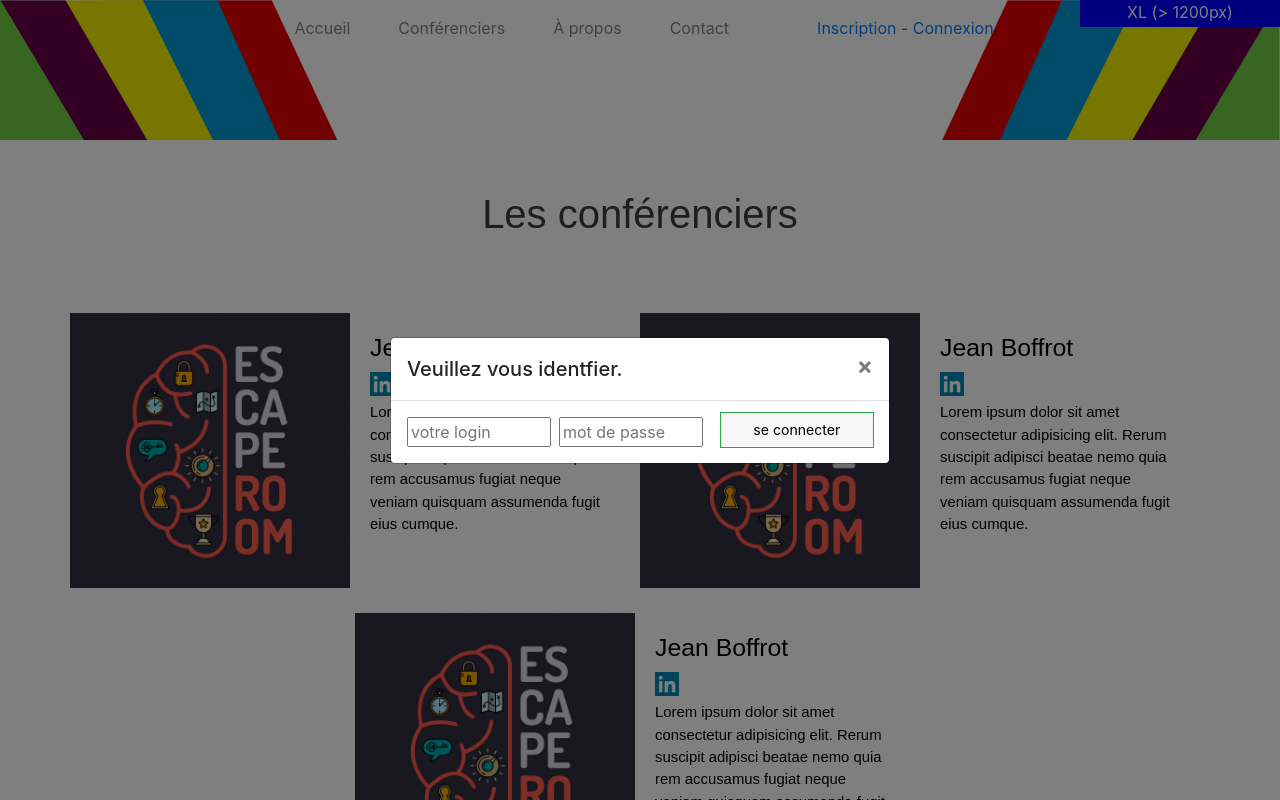
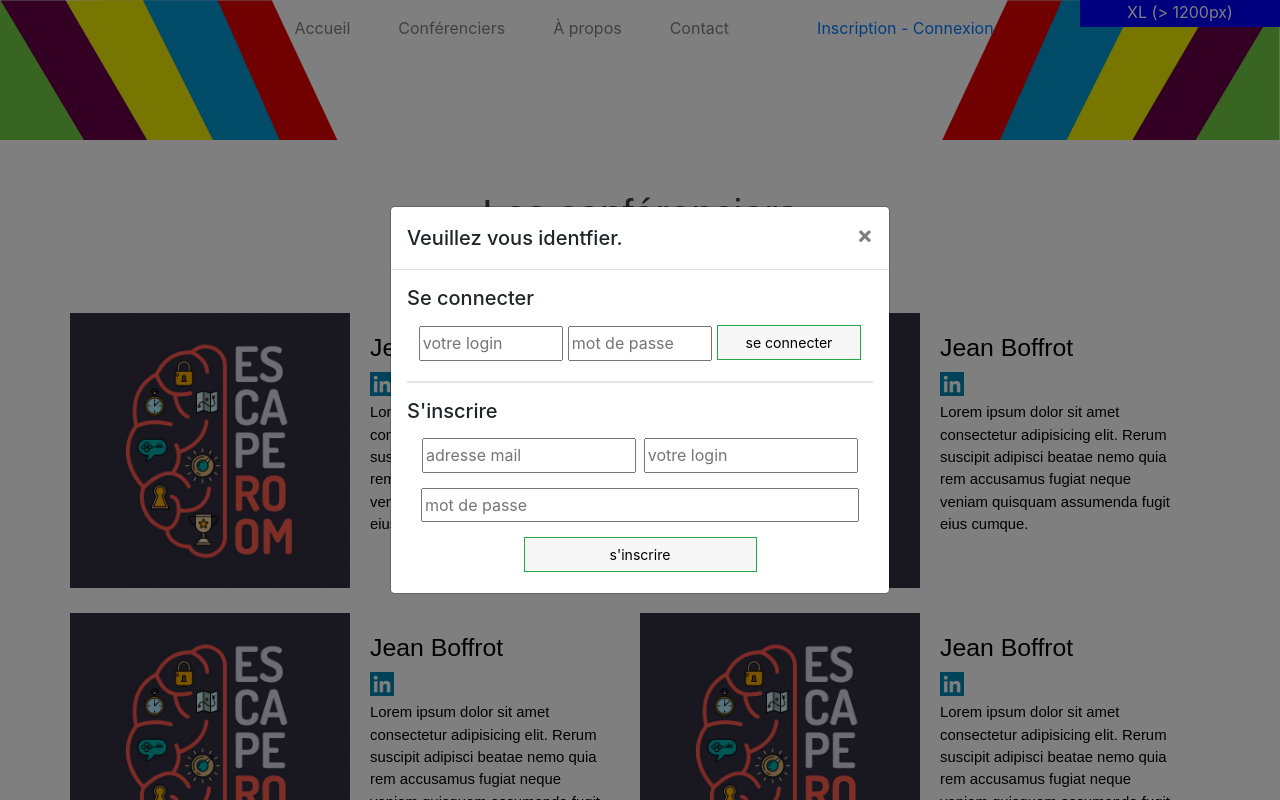
Before and after one commit to manumanmanman/JPOF, a PHP site: page /groupe-A/conferencier.php in a window 1280 px wide, after a click on "Inscription - Connexion". Run offline with PHP 8.4, Linux system fonts and the light colour scheme.

Commit message:
inscr et conn ok

```diff
--- a/groupe-A/conferencier.php
+++ b/groupe-A/conferencier.php
@@ -73,6 +73,30 @@
                 </div> <!--  conferencier fin -->
 
 
+
+
+                <div class="col-lg-6 conferencier">
+
+                    <div class="row conftout">
+
+                        <div class="conf-left col-6">
+                            <a href="detail-speaker.php"><img src="img/escape-room-escape-game-orleans.jpg" alt=""></a>
+
+                        </div><!--  left fin -->
+
+                        <div class="col-6 conf-right">
+                            <a href="detail-speaker.php"><h1>Jean Boffrot</h1></a>
+                            <a href="linkedin/prof=Jeanboffrot"><img src="img/linkedin.png" alt="profil linkedin de Jean Boffrot"></a><br>
+                            <p>Lorem ipsum dolor sit amet consectetur adipisicing elit. Rerum suscipit adipisci beatae nemo quia rem accusamus fugiat neque veniam quisquam assumenda fugit eius cumque.</p>
+                        </div><!--  right fin -->
+
+                    </div> <!--  row fin -->
+
+                </div> <!--  conferencier fin -->
+
+
+
+
             <div class="col-12 lienall">
             <a href="all-activities.php" class= "btn btn-success acti">Voir toutes les activitées</a>
             </div>
--- a/groupe-A/footer.php
+++ b/groupe-A/footer.php
@@ -60,13 +60,24 @@
           <span aria-hidden="true">&times;</span>
         </button>
       </div>
-      <div class="modal-body">
+      <div class="modal-body tout-form">
 
       <form action="inc/login.inc.php" class="form-connection" method="post">
-        <input type="text" name="login" placeholder="votre login">
-        <input type="password" name="mdp" placeholder="mot de passe">
+      <h5>Se connecter</h5>
+        <input class="insert" type="text" name="login" placeholder="votre login">
+        <input class="insert" type="password" name="mdp" placeholder="mot de passe">
         <input type="submit" value="se connecter" class="btn btn-success seconnecter">
       </form>
+<hr>
+
+      <h5>S'inscrire</h5>
+      <form action="inc/inscription.inc.php" class="form-inscription" method="post">
+        <input class="insert" type="mail" name="mail-inscri" placeholder="adresse mail">
+        <input class="insert" type="text" name="login-inscri" placeholder="votre login">
+        <input class="insert fin-input" type="password" name="mdp-inscri" placeholder="mot de passe">
+        <input type="submit" value="s'inscrire" class="btn btn-success creer">
+      </form>
+
 
       </div>
       <!-- <div class="modal-footer">
--- a/groupe-A/scss/_modal-inscription.scss
+++ b/groupe-A/scss/_modal-inscription.scss
@@ -1,6 +1,20 @@
+.tout-form{
+    text-align: center;
+    h5{
+        text-align: left;
+        margin-bottom: 15px;
+    }
+    hr{
+        border-top: 2px solid rgba(0,0,0,.1);;
+    }
+}
+
 
 
 .form-connection{
+    .insert{
+        height: 34.8px;
+    }
     input{
         width: 31%;
         &:first-child{
@@ -9,9 +23,10 @@
     }
     .seconnecter{
         font-size: 0.88rem;
-        position: absolute;
-        right: 15px;
-        bottom: 15px;
+        // position: absolute;
+        // right: 15px;
+        // bottom: 15px;
+        margin-bottom: 4.5px;
         background-color: rgb(247, 247, 247);
         color: black;
         border-radius: 0%;
@@ -22,5 +37,46 @@
         }
 
 
+    } //fin seconnecter
+}
+
+
+
+
+
+
+
+.form-inscription{
+    .insert{
+        height: 34.8px;
+    }
+    input{
+        width: 46%;
+        &:first-child{
+            margin-right: 3px;
+        }
+    }
+    .fin-input{
+        width: 94%;
+        margin-top: 15px;
+    }
+    .creer{
+        font-size: 0.88rem;
+        // position: absolute;
+        // right: 15px;
+        // bottom: 15px;
+        margin-bottom: 4.5px;
+        background-color: rgb(247, 247, 247);
+        color: black;
+        border-radius: 0%;
+        width: 50%;
+        margin-top: 15px;
+        &:hover{
+            background-color: #28a745 !important;
+            color: white;
+            border: 1px solid #28a745;
+        }
+
+
     } //fin inscription
 }
--- a/groupe-A/scss/style.css
+++ b/groupe-A/scss/style.css
@@ -857,6 +857,23 @@ body {
   width: 100%;
 }
 
+.tout-form {
+  text-align: center;
+}
+
+.tout-form h5 {
+  text-align: left;
+  margin-bottom: 15px;
+}
+
+.tout-form hr {
+  border-top: 2px solid rgba(0, 0, 0, 0.1);
+}
+
+.form-connection .insert {
+  height: 34.8px;
+}
+
 .form-connection input {
   width: 31%;
 }
@@ -867,15 +884,46 @@ body {
 
 .form-connection .seconnecter {
   font-size: 0.88rem;
-  position: absolute;
-  right: 15px;
-  bottom: 15px;
+  margin-bottom: 4.5px;
   background-color: #f7f7f7;
   color: black;
   border-radius: 0%;
 }
 
 .form-connection .seconnecter:hover {
+  background-color: #28a745 !important;
+  color: white;
+  border: 1px solid #28a745;
+}
+
+.form-inscription .insert {
+  height: 34.8px;
+}
+
+.form-inscription input {
+  width: 46%;
+}
+
+.form-inscription input:first-child {
+  margin-right: 3px;
+}
+
+.form-inscription .fin-input {
+  width: 94%;
+  margin-top: 15px;
+}
+
+.form-inscription .creer {
+  font-size: 0.88rem;
+  margin-bottom: 4.5px;
+  background-color: #f7f7f7;
+  color: black;
+  border-radius: 0%;
+  width: 50%;
+  margin-top: 15px;
+}
+
+.form-inscription .creer:hover {
   background-color: #28a745 !important;
   color: white;
   border: 1px solid #28a745;
```
Also changed, not shown: 1 other file.
